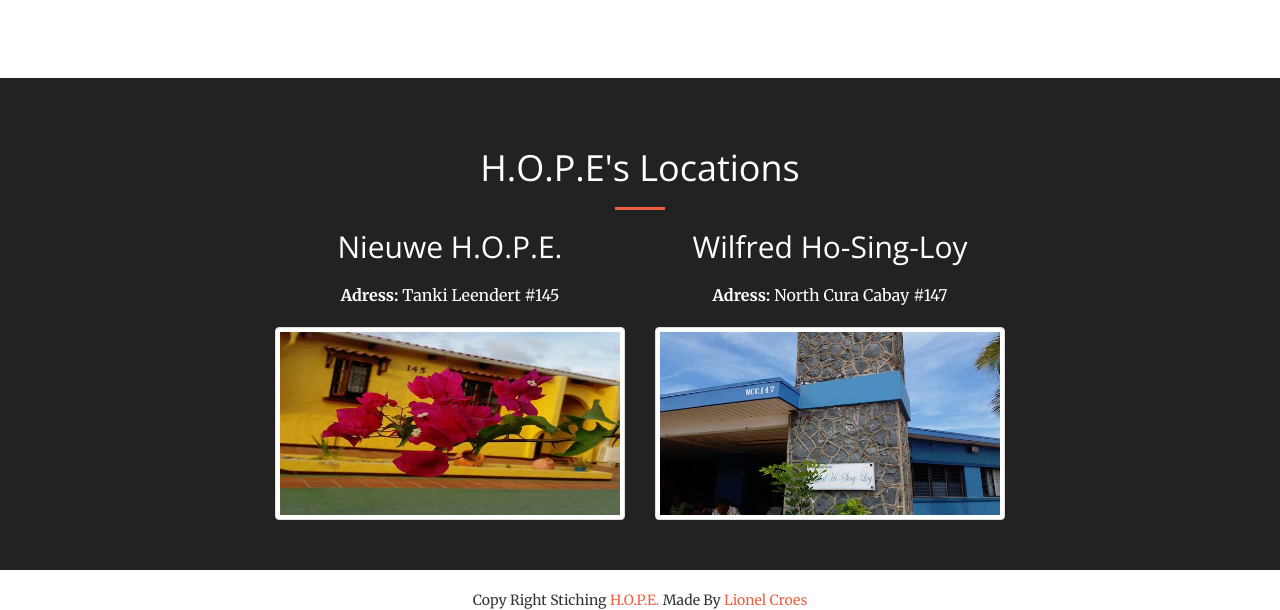
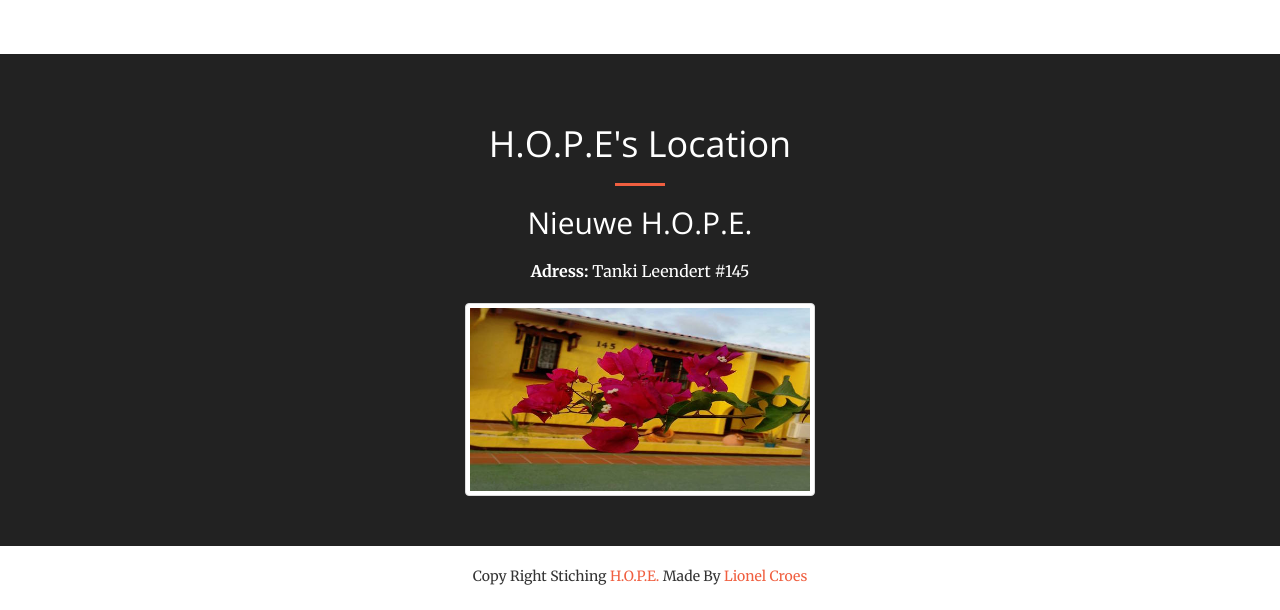
Before and after one commit to mirandatrimon/mirandatrimon.github.io, a website: page index.html in a window 1280 px wide. Shown: the part 4069-4679 px from the top of the page. After the commit the page ends 4655 px from the top, so only its background shows below. Drawn offline with nearby package versions, Linux system fonts and the light colour scheme.

Commit message:
Add files via upload

```diff
--- a/index.html
+++ b/index.html
@@ -9,7 +9,7 @@
     <meta name="description" content="">
     <meta name="author" content="">
 
-    <title>Stiching HOPE Aruba Tanki Leendert 147 Wilfred Ho-Sing-Loy North Cura Cabay #147 hope foundation aruba</title>
+    <title>Stiching HOPE Aruba Tanki Leendert 147 hope foundation aruba</title>
 
     <!-- Bootstrap Core CSS -->
     <link href="vendor/bootstrap/css/bootstrap.min.css" rel="stylesheet">
@@ -95,7 +95,7 @@
                     <h1 class="section-heading"><strong>H.O.P.E's Mission and vision</strong></h1>
                     <hr class="light">
                     <p>The foundation is designed, to take care of our precious elderly. The aim is for these elders to experience life as long and enjoyable as possible in their final phases of life. It is a 24-hour care facility, from a Dutch standard view. The foundation wants to brush up the knowlegde and skills of the Aruban nurses by training and given them up to date materials.
-                    Hope as of today has two location one in Tanki Leendert and one at Ho Sing Loi Cura Cabay
+                    Hope as of today has two location one in Tanki Leendert
                     </p>
                 <hr class="light">
                 <H1>Meet the Directors of H.O.P.E Foundation</H1>
@@ -104,7 +104,7 @@
 
                 </p>
                 <p>
-                    <strong>Miranda Trimon</strong> is a jolly person and has worked almost her entire life in the nursing industry and at one point she was incharge of her own department. She enjoys her line of work and is passionate about it. In 2016 she moved with her husband to the small Island of Aruba and took over the HOPE foundation in Tanki Leendert. As of 1 December 2016 she has acquired the Ho Sing Loi  nursing home, at Cura Cabay</p>
+                    <strong>Miranda Trimon</strong> is a jolly person and has worked almost her entire life in the nursing industry and at one point she was incharge of her own department. She enjoys her line of work and is passionate about it. In 2016 she moved with her husband to the small Island of Aruba and took over the HOPE foundation in Tanki Leendert. </p>
                <p> The director is in fact a Dutch who re-started this foundation since August 2016. She wants to buy materials, as is customary in the Netherlands to make the foundation unique.</p>
 
                <p><strong>Oswald Trimon</strong> is a energetic person and a passion for food. He was born on Aruba and lived for the last 16 years in Holland. In 2016 he moved back to Aruba with his wife, because his heart lies on Aruba. As a professional he is a chef, this is also his role at both nursing homes.</p>
@@ -233,7 +233,7 @@
                                     H.O.P.E.
                                 </div>
                                 <div class="project-name">
-                                    Wilfred Ho-Sing-Loy
+                                    life
                                 </div>
                             </div>
                         </div>
@@ -353,19 +353,14 @@
   <aside class="bg-dark">
         <div class="container text-center">
             <div class="call-to-action">
-                <h1>H.O.P.E's Locations</h1>
+                <h1>H.O.P.E's Location</h1>
 <hr class="primary">
-                 <div class="col-lg-4 col-lg-offset-2 text-center">
+                 <div class="col-lg-4 col-lg-offset-4 text-center">
                  <h2>Nieuwe H.O.P.E.</h2>
                    <p><strong>Adress:</strong> Tanki Leendert #145</p>
                    <img src="img/portfolio/thumbnails/pic-14.jpg" class="img-responsive img-thumbnail" alt="">
                 </div>
-                <div class="col-lg-4 text-center">
 
-                    <h2>Wilfred Ho-Sing-Loy</h2>
-                   <p><strong>Adress:</strong> North Cura Cabay #147</p>
-                   <img src="img/portfolio/thumbnails/pic-16.jpg" class="img-responsive img-thumbnail" alt="">
-                </div>
             </div>
         </div>
 
```
Also changed, not shown: nl.html (+4 -9 lines).
